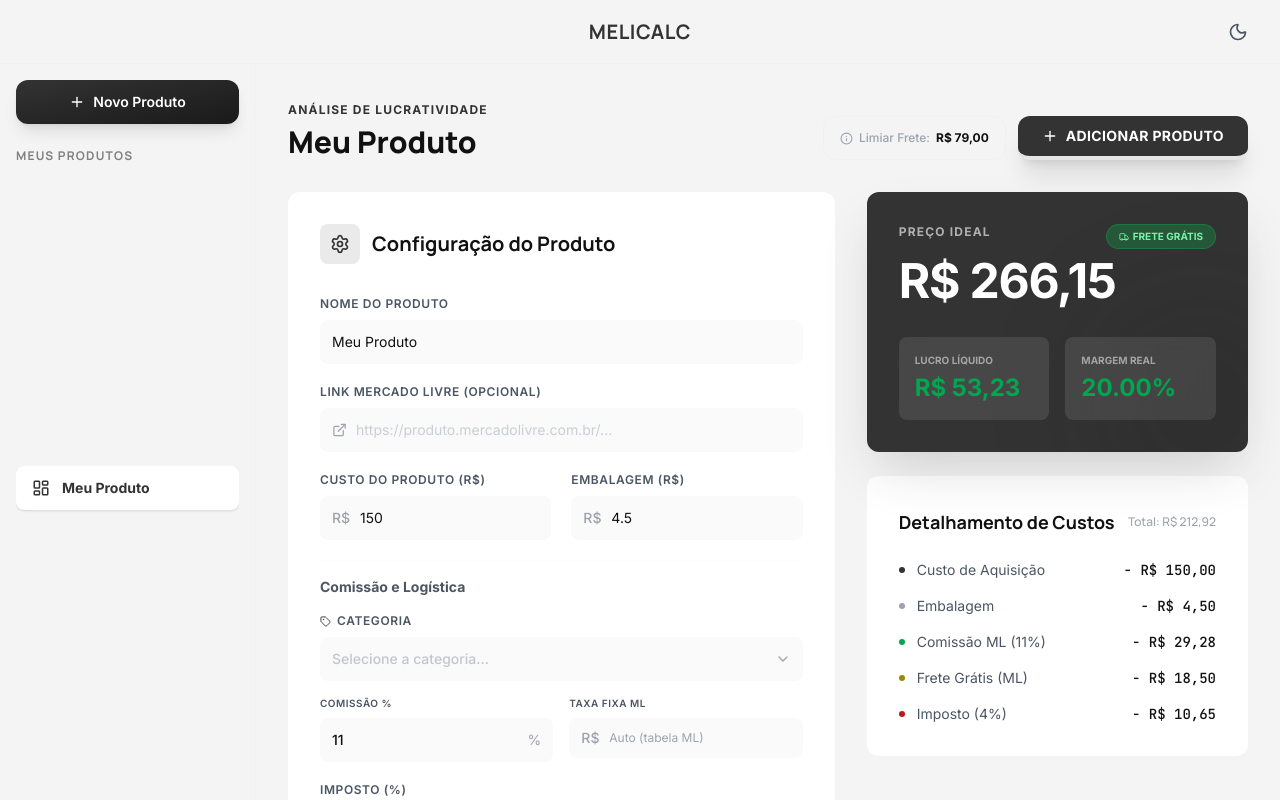
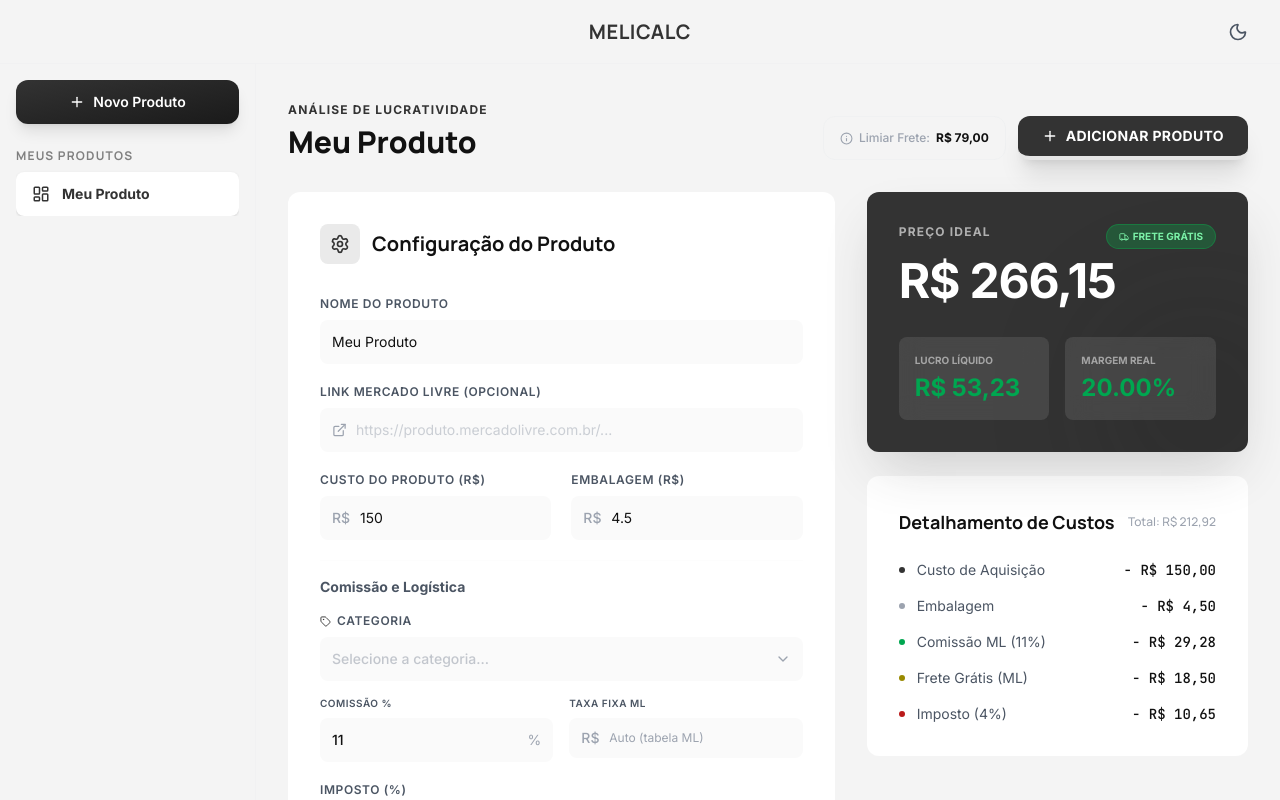
Before and after one commit to viniholanda/melicalc-precificacao, a React (Vite) app: page / in a window 1280 px wide. Shown: the top 800 px of the page. Built offline with nearby package versions, Linux system fonts and the light colour scheme.

Commit message:
Fix sidebar: move product list right below heading button

```diff
--- a/src/App.tsx
+++ b/src/App.tsx
@@ -305,12 +305,8 @@ export default function App() {
           Novo Produto
         </button>
 
-        <div className="flex-1 space-y-2">
-          <h2 className="text-primary font-headline font-bold text-xs tracking-widest uppercase opacity-60">Meus Produtos</h2>
-        </div>
-
-        {/* Product list */}
-        <div className="flex-1 space-y-1 overflow-y-auto custom-scrollbar">
+        <div className="space-y-1 overflow-y-auto custom-scrollbar">
+          <h2 className="text-primary font-headline font-bold text-xs tracking-widest uppercase opacity-60 mb-2">Meus Produtos</h2>
           {products.map(p => (
             <div
               key={p.id}
```
